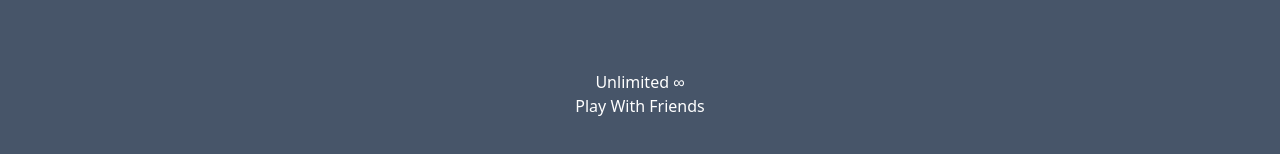
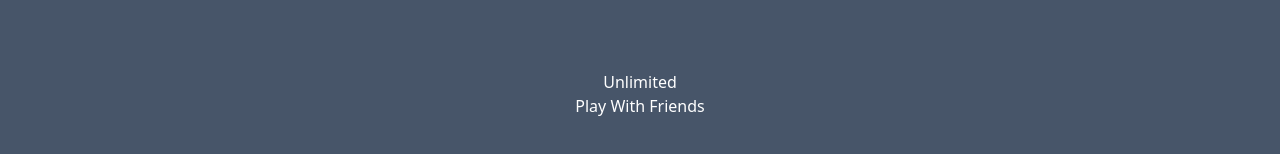
Before and after one commit to mahithsc/nfl-wordle, a Next.js app: page / in a window 1280 px wide. Shown: the part 344-498 px from the top of the page. Built offline with nearby package versions, Linux system fonts and the light colour scheme.

Commit message:
fixing deployment errors

```diff
--- a/pages/index.tsx
+++ b/pages/index.tsx
@@ -9,14 +9,15 @@ import { ClassNames } from '@emotion/react';
 import { positions } from '@mui/system';
 import PlayerBox from '../components/PlayerBox';
 import Title from '../components/Title';
+import Link from 'next/link';
 
 const Home: NextPage = () => {
   return (
     <div className='flex flex-col h-screen w-screen bg-slate-600'>
       <Title/>
       <div className='flex flex-col h-screen items-center justify-center'>
-        <a href="/unlimited" className='text-white hover:underline'>Unlimited ∞</a>
-        <a href="/player-selection" className='text-white hover:underline'>Play With Friends</a>
+        <Link href="/unlimited" ><div className='text-white hover:underline'>Unlimited</div></Link>
+        <Link href="/player-selection"><div className='text-white hover:underline'>Play With Friends</div></Link>
       </div>
     </div>
   )
```
